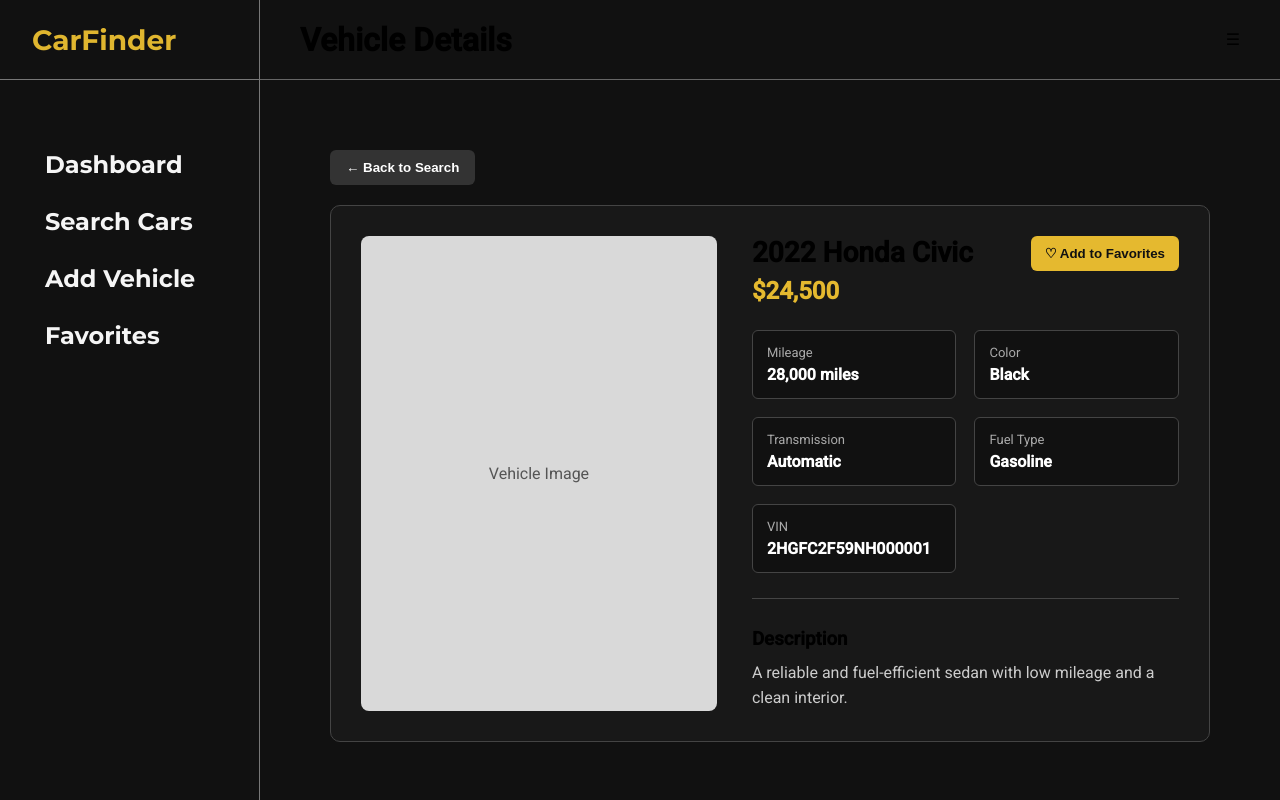
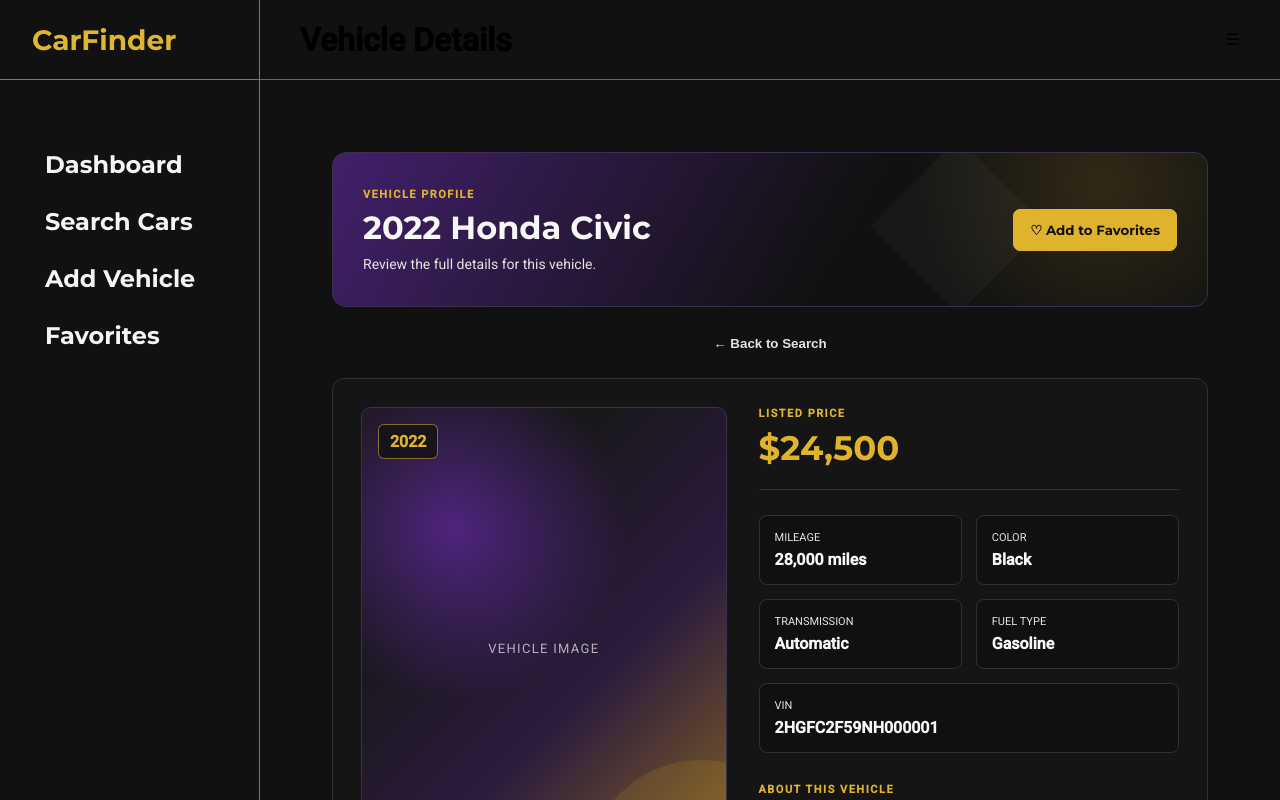
Before and after one commit to AmoyTurner-FS/202603-WDV349-TurnerAmoy, a React app in the folder dev/portfolio/: page /vehicle/1 in a window 1280 px wide. Shown: the top 800 px of the page. Built offline with nearby package versions, Linux system fonts and the light colour scheme; the HTML template or start-up script is replaced by a standard one.

Commit message:
Updated Vehicle Details page

```diff
--- a/dev/portfolio/src/pages/VehicleDetails.css
+++ b/dev/portfolio/src/pages/VehicleDetails.css
@@ -1,39 +1,188 @@
 .vehicle-details-page {
   width: 100%;
+  min-height: 100%;
+  padding: 32px;
+  color: var(--cf-white);
+}
+
+.vehicle-details-hero {
+  position: relative;
+  overflow: hidden;
+
+  display: flex;
+  justify-content: space-between;
+  align-items: center;
+
+  max-width: 1050px;
+  min-height: 155px;
+  margin: 0 auto 20px;
   padding: 30px;
+
+  border: 1px solid #3a3150;
+  border-radius: 14px;
+
+  background: radial-gradient(
+      circle at 88% 20%,
+      rgba(224, 182, 47, 0.15),
+      transparent 24%
+    ),
+    linear-gradient(
+      120deg,
+      rgba(111, 45, 189, 0.52),
+      rgba(17, 17, 17, 0.97) 58%
+    );
+}
+
+.vehicle-details-hero::after {
+  content: "◆";
+  position: absolute;
+  right: 160px;
+  top: -80px;
+
+  color: rgba(255, 255, 255, 0.03);
+  font-size: 230px;
+}
+
+.vehicle-details-eyebrow {
+  margin: 0 0 7px;
+
+  color: var(--cf-gold);
+
+  font-size: 11px;
+  font-weight: 700;
+  letter-spacing: 1.5px;
+  text-transform: uppercase;
+}
+
+.vehicle-details-hero h2 {
+  margin: 0;
+
+  color: var(--cf-white);
+
+  font-family: "Montserrat", sans-serif;
+  font-size: 32px;
+}
+
+.vehicle-details-subtext {
+  margin: 9px 0 0;
+  color: var(--cf-gray);
+  font-size: 14px;
+}
+
+.favorite-button {
+  position: relative;
+  z-index: 1;
+
+  padding: 12px 16px;
+
+  border: 1px solid var(--cf-gold);
+  border-radius: 7px;
+
+  background: var(--cf-gold);
+  color: #111111;
+
+  font-family: "Montserrat", sans-serif;
+  font-weight: 700;
+
+  cursor: pointer;
 }
 
 .back-button {
-  margin-bottom: 20px;
-  padding: 10px 16px;
+  display: block;
+
+  max-width: 1050px;
+  margin: 0 auto 18px;
+  padding: 9px 0;
+
   border: none;
-  border-radius: 6px;
-  background-color: #333333;
-  color: #ffffff;
+
+  background: transparent;
+  color: var(--cf-gray);
+
   font-weight: 600;
+
   cursor: pointer;
+}
+
+.back-button:hover {
+  color: var(--cf-gold);
 }
 
 .vehicle-details-card {
   display: grid;
-  grid-template-columns: 1fr 1.2fr;
-  gap: 35px;
-  max-width: 1000px;
+  grid-template-columns: 1fr 1.15fr;
+  gap: 32px;
+
+  max-width: 1050px;
   margin: 0 auto;
-  padding: 30px;
-  background-color: #181818;
-  border: 1px solid #444;
-  border-radius: 10px;
+  padding: 28px;
+
+  border: 1px solid #303030;
+  border-radius: 12px;
+
+  background: #151515;
 }
 
 .vehicle-details-image {
-  min-height: 420px;
-  background-color: #d9d9d9;
-  border-radius: 8px;
+  position: relative;
+
+  min-height: 430px;
+
   display: flex;
   align-items: center;
   justify-content: center;
-  color: #555555;
+
+  overflow: hidden;
+
+  border: 1px solid #3a3150;
+  border-radius: 10px;
+
+  background: radial-gradient(
+      circle at 25% 25%,
+      rgba(111, 45, 189, 0.62),
+      transparent 38%
+    ),
+    linear-gradient(135deg, #171717 25%, #2b1b3d 60%, #8b6920 100%);
+}
+
+.vehicle-details-image::after {
+  content: "";
+  position: absolute;
+
+  width: 230px;
+  height: 230px;
+
+  right: -90px;
+  bottom: -100px;
+
+  border-radius: 50%;
+
+  background: var(--cf-gold);
+  opacity: 0.13;
+}
+
+.vehicle-details-image > span {
+  color: rgba(255, 255, 255, 0.65);
+
+  font-size: 13px;
+  letter-spacing: 1.3px;
+  text-transform: uppercase;
+}
+
+.vehicle-image-year {
+  position: absolute;
+  top: 16px;
+  left: 16px;
+
+  padding: 7px 11px;
+
+  border: 1px solid rgba(224, 182, 47, 0.55);
+  border-radius: 6px;
+
+  background: rgba(17, 17, 17, 0.78);
+  color: var(--cf-gold);
+
+  font-weight: 700;
 }
 
 .vehicle-details-content {
@@ -42,70 +191,101 @@
   gap: 25px;
 }
 
-.vehicle-details-header {
-  display: flex;
-  justify-content: space-between;
-  gap: 20px;
-  align-items: flex-start;
-}
-
-.vehicle-details-header h2 {
-  margin: 0 0 8px;
-  font-size: 28px;
+.vehicle-price-section {
+  padding-bottom: 20px;
+  border-bottom: 1px solid #303030;
 }
 
 .vehicle-price {
   margin: 0;
-  color: #e5b92f;
-  font-size: 24px;
+
+  color: var(--cf-gold);
+
+  font-family: "Montserrat", sans-serif;
+  font-size: 34px;
   font-weight: 700;
-}
-
-.favorite-button {
-  padding: 10px 14px;
-  border: none;
-  border-radius: 6px;
-  background-color: #e5b92f;
-  color: #111111;
-  font-weight: 700;
-  cursor: pointer;
 }
 
 .vehicle-info-grid {
   display: grid;
   grid-template-columns: repeat(2, 1fr);
-  gap: 18px;
+  gap: 14px;
 }
 
 .vehicle-info-grid div {
-  padding: 14px;
-  background-color: #111111;
-  border: 1px solid #444;
-  border-radius: 6px;
+  padding: 15px;
+
+  border: 1px solid #303030;
+  border-radius: 8px;
+
+  background: #101010;
 }
 
 .vehicle-info-grid span {
   display: block;
-  margin-bottom: 5px;
-  color: #aaaaaa;
-  font-size: 13px;
+  margin-bottom: 6px;
+
+  color: var(--cf-gray);
+
+  font-size: 11px;
+  text-transform: uppercase;
 }
 
 .vehicle-info-grid strong {
-  color: #ffffff;
+  color: var(--cf-white);
+}
+
+.vehicle-info-wide {
+  grid-column: 1 / -1;
 }
 
 .vehicle-description {
-  padding-top: 10px;
-  border-top: 1px solid #444;
+  padding-top: 5px;
 }
 
 .vehicle-description h3 {
-  margin-bottom: 10px;
+  margin: 0 0 10px;
+
+  color: var(--cf-white);
+
+  font-family: "Montserrat", sans-serif;
+  font-size: 21px;
 }
 
-.vehicle-description p {
+.vehicle-description > p:last-child {
   margin: 0;
-  color: #cccccc;
-  line-height: 1.6;
+
+  color: var(--cf-gray);
+
+  line-height: 1.65;
 }
+
+@media (max-width: 850px) {
+  .vehicle-details-card {
+    grid-template-columns: 1fr;
+  }
+
+  .vehicle-details-image {
+    min-height: 320px;
+  }
+}
+
+@media (max-width: 650px) {
+  .vehicle-details-page {
+    padding: 20px;
+  }
+
+  .vehicle-details-hero {
+    align-items: flex-start;
+    flex-direction: column;
+    gap: 22px;
+  }
+
+  .vehicle-info-grid {
+    grid-template-columns: 1fr;
+  }
+
+  .vehicle-info-wide {
+    grid-column: auto;
+  }
+}
--- a/dev/portfolio/src/pages/VehicleDetails.jsx
+++ b/dev/portfolio/src/pages/VehicleDetails.jsx
@@ -17,23 +17,33 @@
 
   return (
     <section className="vehicle-details-page">
+      <div className="vehicle-details-hero">
+        <div>
+          <p className="vehicle-details-eyebrow">Vehicle Profile</p>
+          <h2>
+            {vehicle.year} {vehicle.make} {vehicle.model}
+          </h2>
+          <p className="vehicle-details-subtext">
+            Review the full details for this vehicle.
+          </p>
+        </div>
+
+        <button className="favorite-button">♡ Add to Favorites</button>
+      </div>
+
       <button className="back-button">← Back to Search</button>
 
       <div className="vehicle-details-card">
         <div className="vehicle-details-image">
           <span>Vehicle Image</span>
+
+          <div className="vehicle-image-year">{vehicle.year}</div>
         </div>
 
         <div className="vehicle-details-content">
-          <div className="vehicle-details-header">
-            <div>
-              <h2>
-                {vehicle.year} {vehicle.make} {vehicle.model}
-              </h2>
-              <p className="vehicle-price">${vehicle.price.toLocaleString()}</p>
-            </div>
-
-            <button className="favorite-button">♡ Add to Favorites</button>
+          <div className="vehicle-price-section">
+            <p className="vehicle-details-eyebrow">Listed Price</p>
+            <p className="vehicle-price">${vehicle.price.toLocaleString()}</p>
           </div>
 
           <div className="vehicle-info-grid">
@@ -57,13 +67,14 @@
               <strong>{vehicle.fuelType}</strong>
             </div>
 
-            <div>
+            <div className="vehicle-info-wide">
               <span>VIN</span>
               <strong>{vehicle.vin}</strong>
             </div>
           </div>
 
           <div className="vehicle-description">
+            <p className="vehicle-details-eyebrow">About This Vehicle</p>
             <h3>Description</h3>
             <p>{vehicle.description}</p>
           </div>
```
